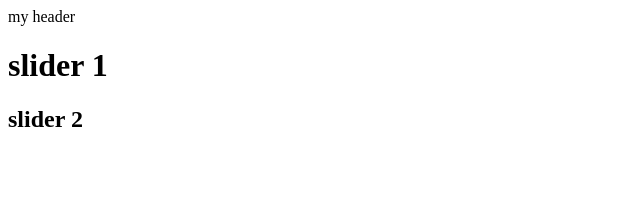
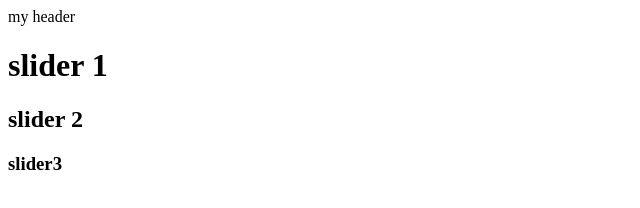
Before and after one commit to AmirabbasAfrasiyabi/git_2024-02-18, a plain HTML site: page index.html in a window 1280 px wide. Shown: the full height of the page, 0-640 px from the left. Drawn offline with Linux system fonts and the light colour scheme.

Commit message:
chenge slider

```diff
--- a/index.html
+++ b/index.html
@@ -12,6 +12,7 @@
     <div class="slider"></div>
     <h1>slider 1</h1>
     <h2>slider 2</h2>
+    <h3>slider3</h3>
     <script src="script.js"></script>
 
 </body>
```
